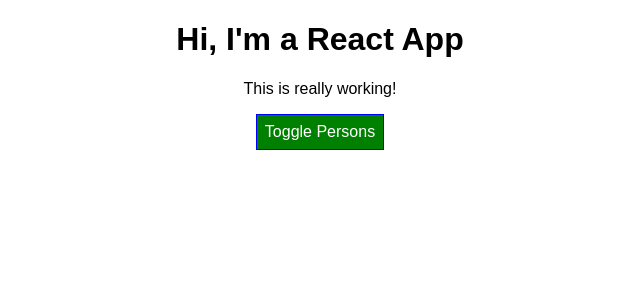
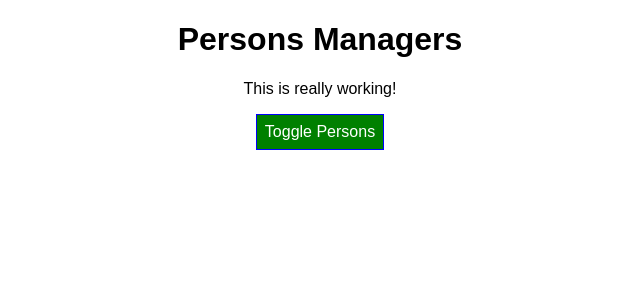
Before and after one commit to RyanWRowland/react-complete-guide, a React (Create React App) app: page / in a window 1280 px wide. Shown: the top 300 px of the page, without its empty margins (320-960 px from the left). Built offline with nearby package versions, Linux system fonts and the light colour scheme.

Commit message:
passing a prop to a class component down then to a functional componenent

```diff
--- a/src/components/Cockpit/Cockpit.js
+++ b/src/components/Cockpit/Cockpit.js
@@ -12,7 +12,7 @@
 
   return (
     <div className={styles.Cockpit}>
-      <h1>Hi, I'm a React App</h1>
+      <h1>{props.title}</h1>
       <p className={classes.join(' ')}>This is really working!</p>
       <button
         className={props.showing ? styles.Red : ''}
--- a/src/containers/App.js
+++ b/src/containers/App.js
@@ -38,20 +38,10 @@
   }
 
   render() {
-    // let persons = null;
-    // if (this.state.showPersons) {
-    //   persons = (
-    //     <Persons
-    //       persons={this.state.persons}
-    //       clicked={this.deletePersonHandler}
-    //       changed={this.nameChangedHandler} />
-    //   );
-    // }
-
-
     return (
       <div className={styles.App}>
         <Cockpit
+          title={this.props.appTitle}
           length={this.state.persons.length}
           showing={this.state.showPersons}
           clicked={this.togglePersonsHandler} />
--- a/src/index.js
+++ b/src/index.js
@@ -4,5 +4,5 @@
 import App from './containers/App';
 import registerServiceWorker from './registerServiceWorker';
 
-ReactDOM.render(<App />, document.getElementById('root'));
+ReactDOM.render(<App appTitle="Persons Managers" />, document.getElementById('root'));
 registerServiceWorker();
```
